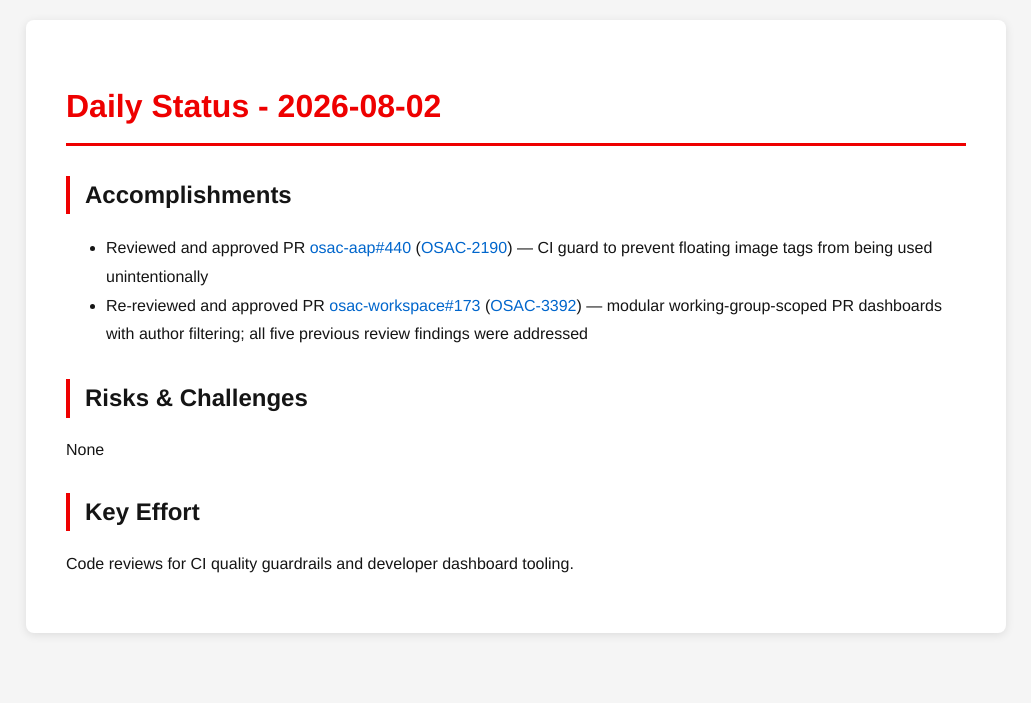
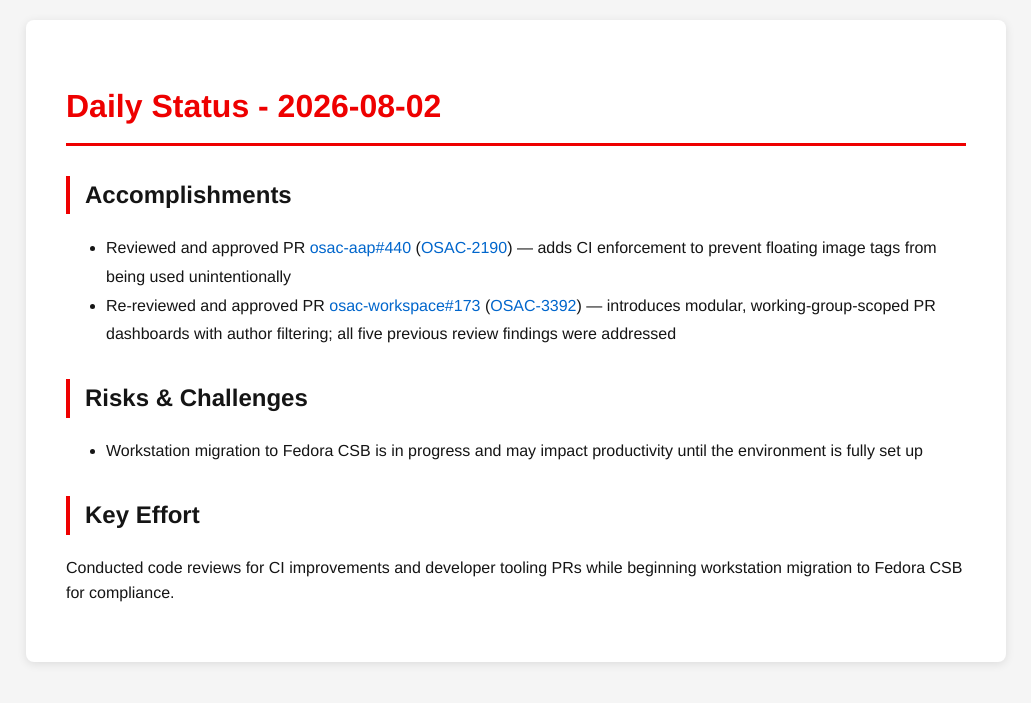
Before and after one commit to tzvatot/daily-status, a Jekyll site: the page built from 2026-08-02.md, in a window 1280 px wide. Shown: the top 703 px of the page, without its empty margins (124-1155 px from the left). Built offline with Jekyll 4.4.1, drawn with Linux system fonts in a browser that asks for light colours.

Commit message:
Daily status update - 2026-08-02

```diff
--- a/2026-08-02.md
+++ b/2026-08-02.md
@@ -7,11 +7,11 @@
 # Daily Status - 2026-08-02
 
 ## Accomplishments
-- Reviewed and approved PR [osac-aap#440](https://github.com/osac-project/osac-aap/pull/440) ([OSAC-2190](https://redhat.atlassian.net/browse/OSAC-2190)) — CI guard to prevent floating image tags from being used unintentionally
-- Re-reviewed and approved PR [osac-workspace#173](https://github.com/osac-project/osac-workspace/pull/173) ([OSAC-3392](https://redhat.atlassian.net/browse/OSAC-3392)) — modular working-group-scoped PR dashboards with author filtering; all five previous review findings were addressed
+- Reviewed and approved PR [osac-aap#440](https://github.com/osac-project/osac-aap/pull/440) ([OSAC-2190](https://redhat.atlassian.net/browse/OSAC-2190)) — adds CI enforcement to prevent floating image tags from being used unintentionally
+- Re-reviewed and approved PR [osac-workspace#173](https://github.com/osac-project/osac-workspace/pull/173) ([OSAC-3392](https://redhat.atlassian.net/browse/OSAC-3392)) — introduces modular, working-group-scoped PR dashboards with author filtering; all five previous review findings were addressed
 
 ## Risks & Challenges
-None
+- Workstation migration to Fedora CSB is in progress and may impact productivity until the environment is fully set up
 
 ## Key Effort
-Code reviews for CI quality guardrails and developer dashboard tooling.
+Conducted code reviews for CI improvements and developer tooling PRs while beginning workstation migration to Fedora CSB for compliance.
```
